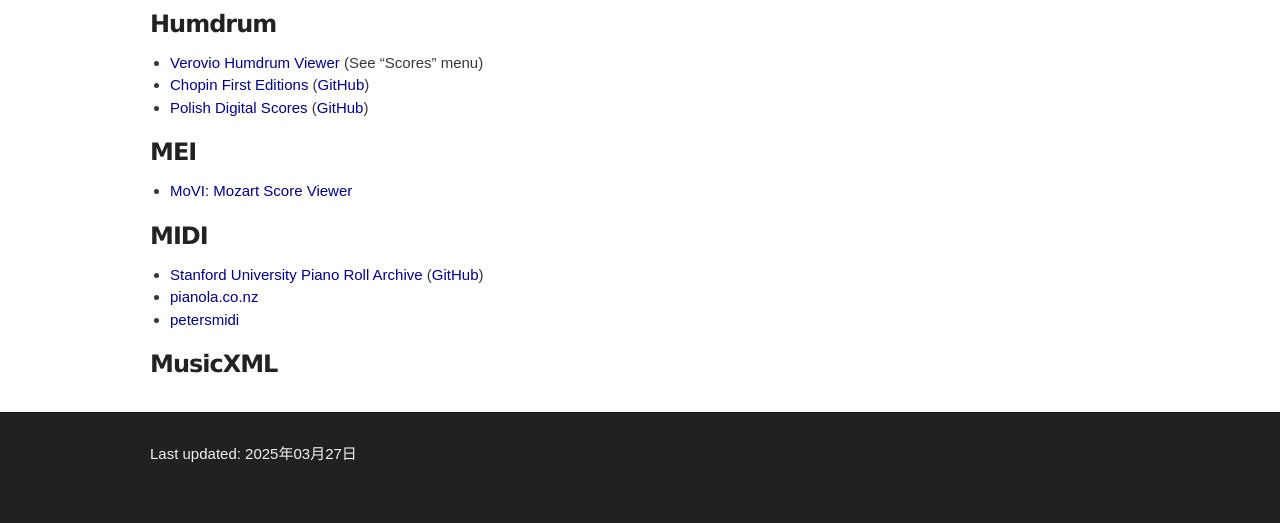
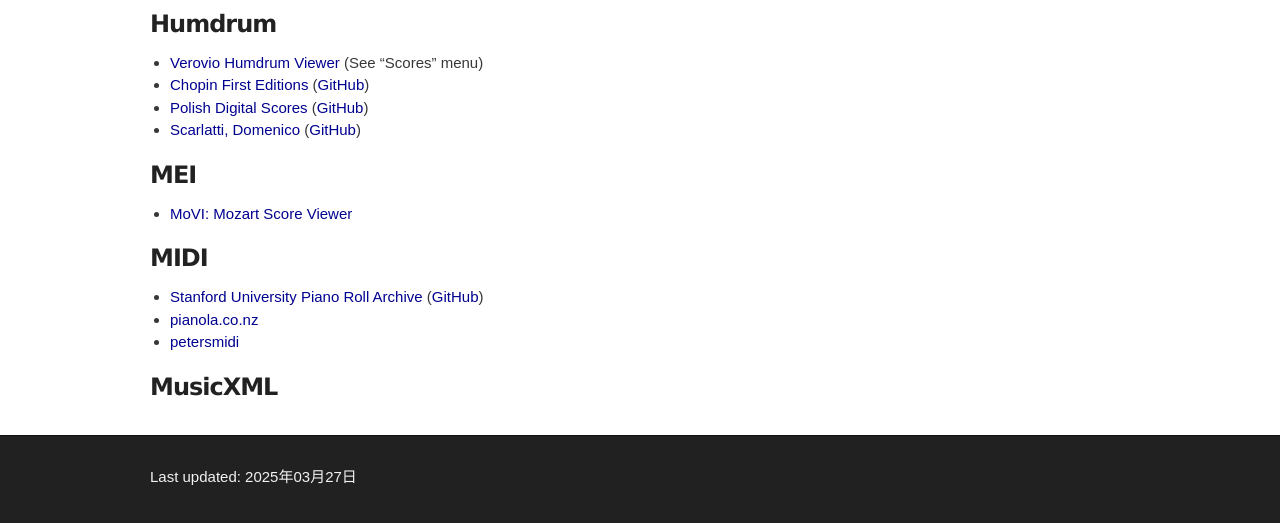
Before and after one commit to akikowashino/akikowashino.github.io, a Jekyll site: the page built from perf/index-en.md, in a window 1280 px wide, cut to the strip 475-998 px from the top of the page. Built offline with Jekyll 4.4.1, drawn with Linux system fonts in a browser that asks for light colours; before the commit the page ends 976 px from its top, so only the background shows below that.

Commit message:
Update index-en.md

```diff
--- a/perf/index-en.md
+++ b/perf/index-en.md
@@ -33,6 +33,7 @@
 * [Verovio Humdrum Viewer](https://verovio.humdrum.org) (See "Scores" menu)
 * [Chopin First Editions](https://chopinscores.org/en) ([GitHub](https://github.com/pl-wnifc/humdrum-chopin-first-editions))
 * [Polish Digital Scores](https://polishscores.org) ([GitHub](https://github.com/pl-wnifc/humdrum-polish-scores))
+* [Scarlatti, Domenico](https://verovio.humdrum.org/?file=scarlatti/sonatas) ([GitHub](https://github.com/craigsapp/scarlatti-keyboard-sonatas))
 
 
 ### MEI
```
